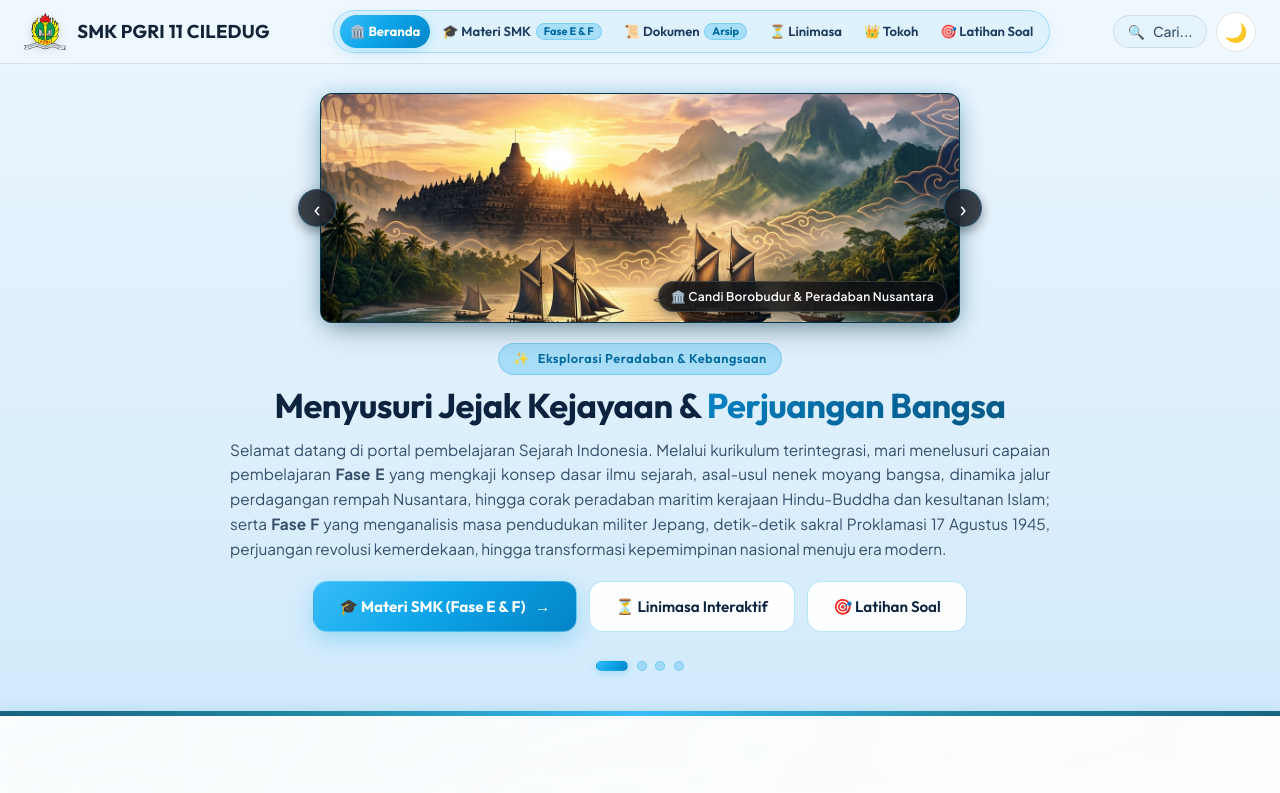
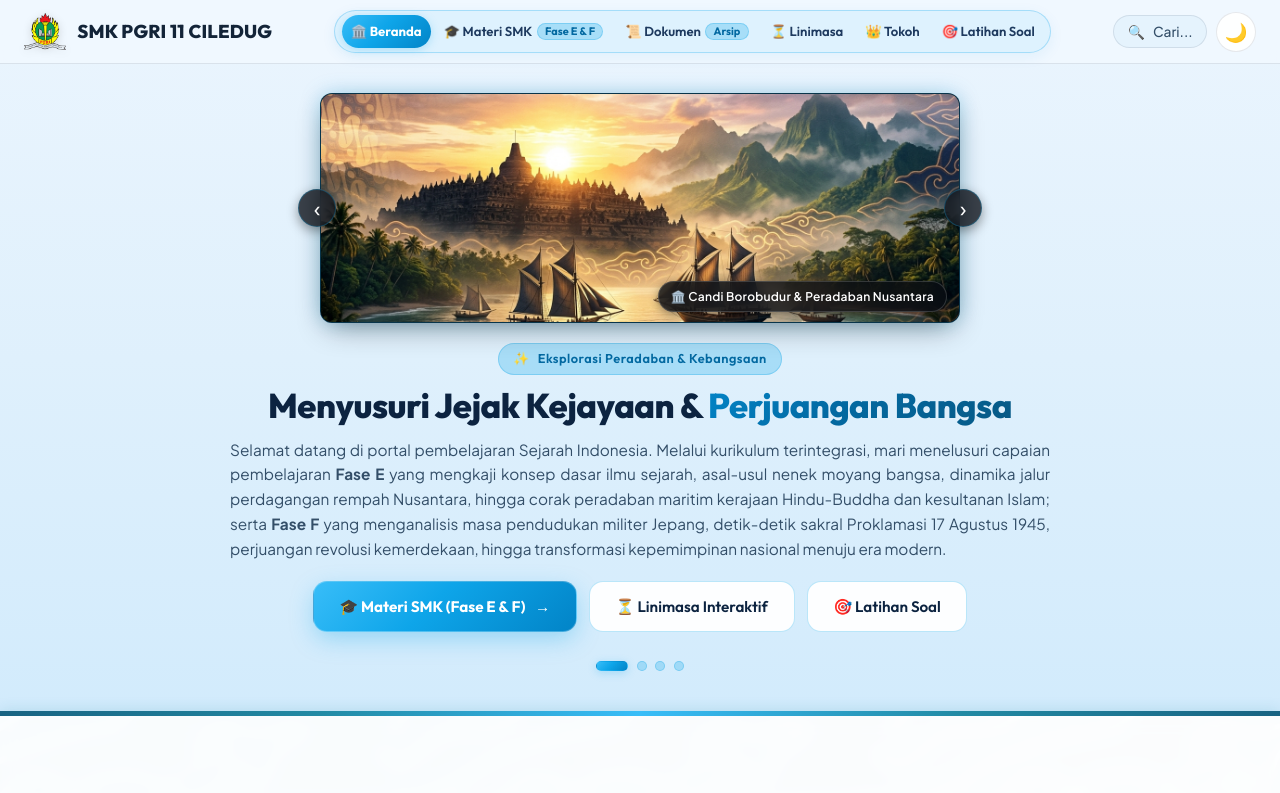
Before and after one commit to yogarhmnd/ilmusejarah-pgri11, a plain HTML site: page index.html in a window 1280 px wide. Shown: the top 793 px of the page. Drawn offline with Linux system fonts and the light colour scheme; a web font is replaced by a local one.

Commit message:
fix: remove vercel.json rewrite to prevent CSS/JS MIME type interception and add Google Fonts stylesheet

```diff
--- a/index.html
+++ b/index.html
@@ -15,7 +15,7 @@
   <link rel="icon" type="image/png" href="assets/logo-smk-pgri-11.png">
   <link rel="apple-touch-icon" href="assets/logo-smk-pgri-11.png">
   <link rel="manifest" href="manifest.json">
-  <meta name="theme-color" content="#8B1E1E">
+  <meta name="theme-color" content="#0284c7">
 
   <!-- Open Graph / Facebook / WhatsApp -->
   <meta property="og:type" content="website">
@@ -30,9 +30,10 @@
   <meta name="twitter:description" content="Portal pembelajaran interaktif Sejarah Indonesia Kurikulum Merdeka jenjang SMK. Menelusuri fase sejarah Nusantara dari praaksara hingga reformasi.">
   <meta name="twitter:image" content="assets/hero-art.jpg">
 
-  <!-- Google Fonts Preconnect -->
+  <!-- Google Fonts Preconnect & Stylesheets -->
   <link rel="preconnect" href="https://fonts.googleapis.com">
   <link rel="preconnect" href="https://fonts.gstatic.com" crossorigin>
+  <link href="https://fonts.googleapis.com/css2?family=Outfit:wght@400;500;600;700;800&family=Plus+Jakarta+Sans:ital,wght@0,300;0,400;0,500;0,600;0,700;0,800;1,400;1,600&display=swap" rel="stylesheet">
 
   <!-- Design System & Stylesheets -->
   <link rel="stylesheet" href="css/variables.css">
```
Also changed, not shown: vercel.json (deleted).
